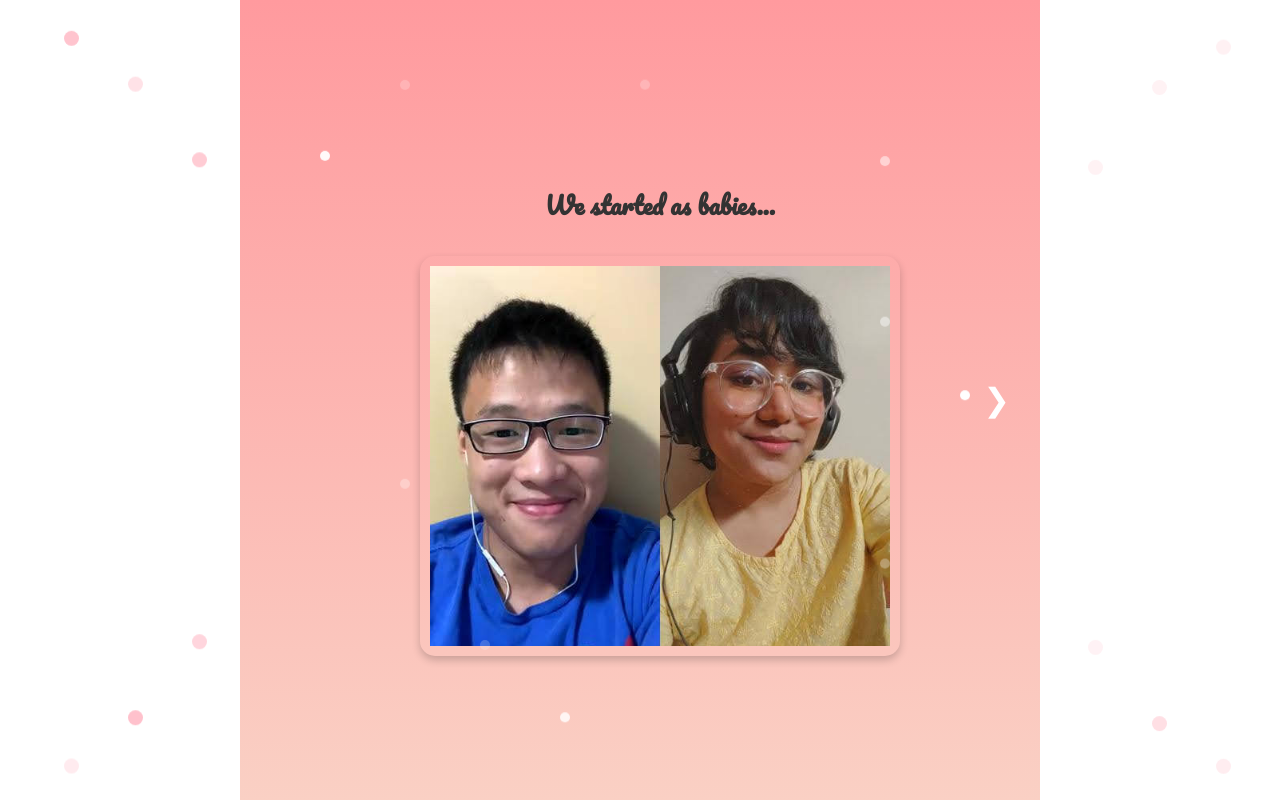
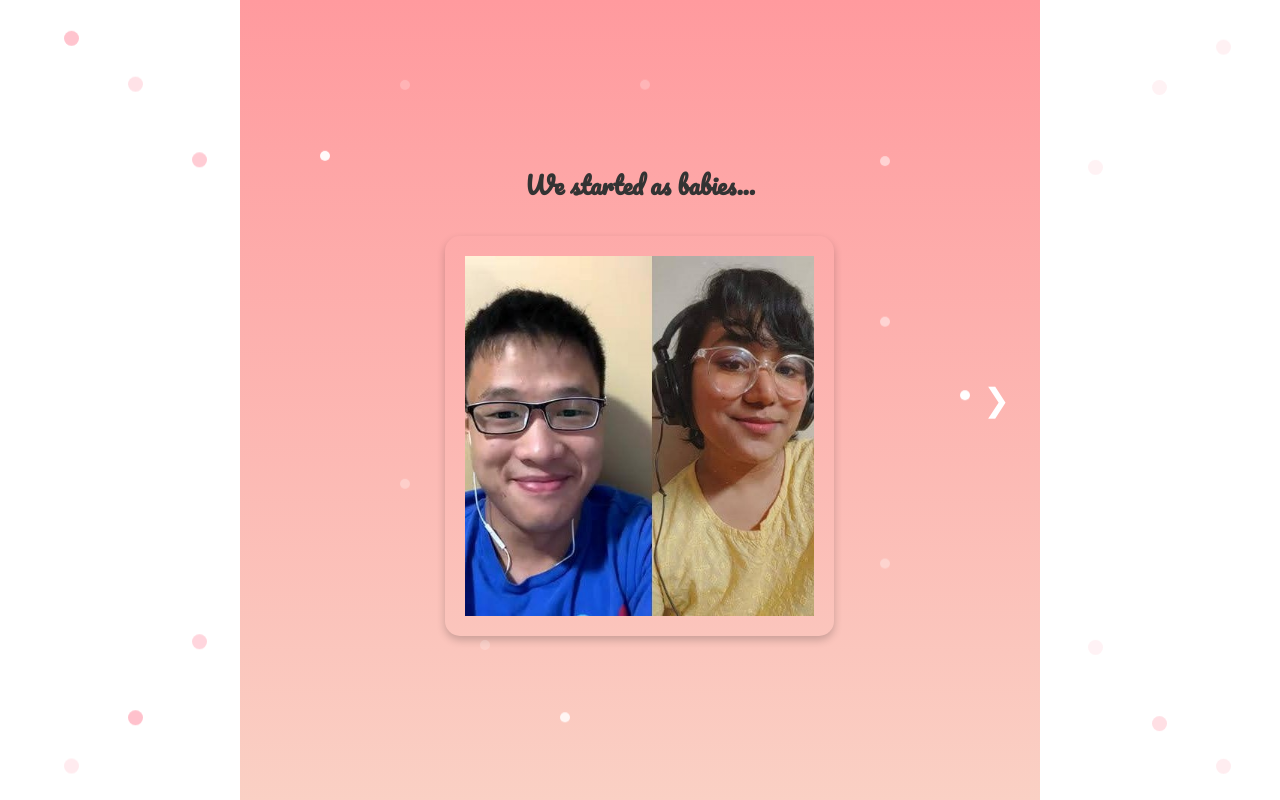
Before and after one commit to Noshin03/anniv3, a React (Create React App) app: page / in a window 1280 px wide. Both pictures are taken after a click on the button "😘❤️". Built offline with nearby package versions, Linux system fonts and the light colour scheme.

Commit message:
updated photo

```diff
--- a/src/Card.css
+++ b/src/Card.css
@@ -1,7 +1,8 @@
 .card {
   perspective: 1000px;
   cursor: pointer;
-  margin: 20px; /* Add margin around each card */
+  margin: 20px auto; /* Center the card and add margin */
+  max-width: calc(100% - 20px); /* Add some space on the sides */
 }
 
 .c {
@@ -23,6 +24,8 @@
   width: 100%;
   height: 100%;
   object-fit: cover; /* Ensure the image scales to cover the card without distortion */
+  padding: 10px; /* Add padding inside the card */
+  box-sizing: border-box; /* Include padding in size calculations */
 }
 
 .back {
@@ -48,13 +51,12 @@
 }
 
 /* Media queries for responsive design */
-@media (max-width: 768px) {
+@media (max-width: 480px) {
   .card {
-    width: 90%;
-    max-width: 90%;
+    width: calc(90% - 20px); /* Adjusted to be a percentage for better responsiveness with space on sides */
+    margin: 10px auto; /* Center the card within the container */
     height: auto;
   }
-
   .c {
     padding: 10px;
   }
--- a/src/Card.js
+++ b/src/Card.js
@@ -23,7 +23,7 @@ const Card = ({ image, text }) => {
         const { naturalWidth, naturalHeight } = imgRef.current;
         const aspectRatio = naturalWidth / naturalHeight;
         const height = Math.min(window.innerHeight * 0.6, 400); // Adjust height based on viewport
-        const width = height * aspectRatio;
+        const width = window.innerWidth <= 480 ? window.innerWidth * 0.9 : height * aspectRatio; // Adjust width for mobile
         setDimensions({ width: `${width}px`, height: `${height}px` });
       }
     };
--- a/src/Slideshow.css
+++ b/src/Slideshow.css
@@ -23,21 +23,24 @@ body {
   justify-content: center;
   align-items: center;
   height: 100vh;
-  background: linear-gradient(to bottom, #ff9a9e, #fad0c4); /* Ombre background for the storybook container */
-  padding: 40px 0; /* Add padding to the top and bottom */
-  box-sizing: border-box; /* Include padding in height calculation */
-  z-index: 2; /* Ensure the container is above the background lights */
+  background: linear-gradient(to bottom, #ff9a9e, #fad0c4);
+  padding: 40px 0;
+  box-sizing: border-box;
+  z-index: 2;
+  margin: 0 auto; /* Center the container */
 }
 
 .pages {
   display: flex;
+  justify-content: center;
+  align-items: center;
   overflow: hidden;
-  width: 600px;
-  height: 100%; /* Adjust to take full height of the container */
+  width: 100%;
+  height: 100%;
   perspective: 1500px;
   position: relative;
-  padding: 20px; /* Add padding around the pages */
-  box-sizing: border-box; /* Ensure padding is included in the width and height */
+  padding: 20px; /* Adjust padding as needed */
+  box-sizing: border-box;
 }
 
 .card-container {
@@ -100,6 +103,11 @@ body {
 .storybook-page.active {
   opacity: 1;
   transform: translateX(0);
+  display: flex;
+  justify-content: center;
+  align-items: center;
+  padding: 0 20px; /* Add padding to the sides */
+  box-sizing: border-box;
 }
 
 .nav-button {
```
Also changed, not shown: public/photo1.jpeg.
